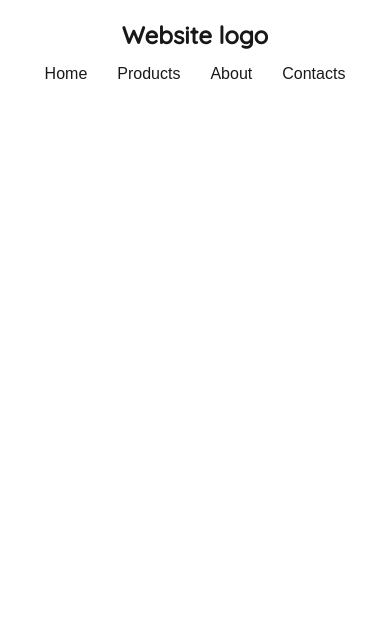
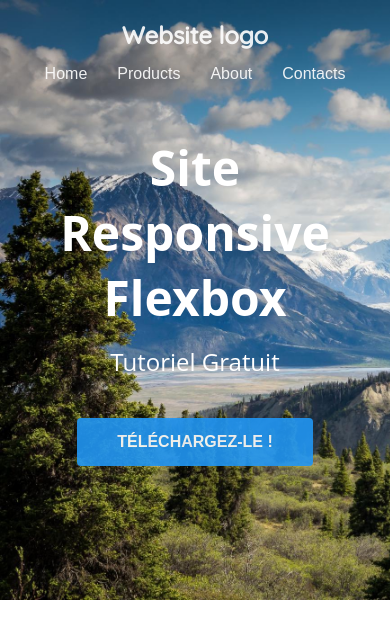
Before and after one commit to mlaversin/photographer-website, a plain HTML site: page index.html in a window 390 px wide. Drawn offline with Linux system fonts and the light colour scheme.

Commit message:
section hero

```diff
--- a/index.html
+++ b/index.html
@@ -26,5 +26,12 @@
         </nav>
     </header>
 
+    <section class="hero">
+        <div class="background-image"></div>
+            <h1>Site Responsive Flexbox</h1>
+            <h3>Tutoriel Gratuit</h3>
+            <a href="http://ledisignerduweb.fr/" class="btn">Téléchargez-le !</a>
+    </section>
+
 </body>
 </html>
--- a/public/css/style.css
+++ b/public/css/style.css
@@ -21,7 +21,30 @@ a {
 a:hover {
     opacity: 1;
 }
-
+a.btn {
+    color: #fff;
+    border-radius: 4px;
+    text-transform: uppercase;
+    background-color:#2196F3;
+    font-weight: 800;
+    text-align: center;
+}
+section {
+    display: flex;
+    flex-direction: column;
+    align-items: center;
+    padding: 125px 100px;
+}
+@media (max-width: 992px) {
+    section {
+        padding: 100px 50px;
+    }
+}
+@media (max-width: 768px) {
+    section {
+        padding: 80px 30px;
+    }
+}
 
 
 /* ----- Header ----- */
@@ -35,7 +58,7 @@ header {
     display: flex;
     justify-content: space-between;
     align-items: center;
-    color: black;
+    color: #fff;
     padding: 35px 100px 0;
 }
 header h2 {
@@ -60,3 +83,50 @@ header nav li {
         margin-bottom: 15px;
     }
 }
+
+
+/* ----- Section hero ----- */
+
+.hero {
+    position: relative;
+    justify-content: center;
+    min-height: 100vh;
+    color: #fff;
+    text-align: center;
+}
+.hero .background-image {
+    background-image: url(/public/img/hero.jpg);
+    position: absolute;
+    top: 0;
+    left: 0;
+    width: 100%;
+    height: 100%;
+    background-size: cover;
+    background-color: #2196F3;
+    z-index: -1;
+}
+.hero h1 {
+    font: bold 60px 'Open Sans', sans-serif;
+    margin-bottom: 15px;
+}
+.hero h3 {
+    font: normal 28px 'Open Sans', sans-serif;
+    margin-bottom: 40px;
+}
+.hero a.btn  {
+    padding: 20px 46px;
+}
+@media (max-width: 768px) {
+    .hero {
+        min-height: 600px;
+    }
+    .hero h1 {
+        font-size: 48px;
+    }
+    .hero h3 {
+        font-size: 24px;
+    }
+    .hero a.btn {
+        padding: 15px 40px;
+    }
+}
```
